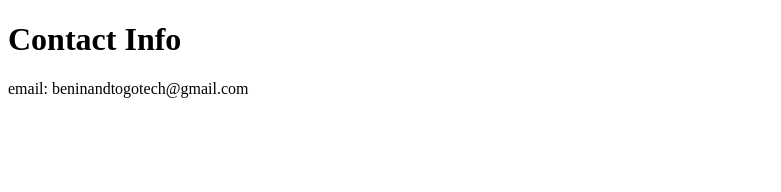
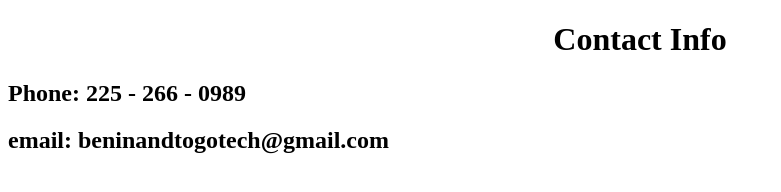
Before and after one commit to randell111/randell111.github.io, a plain HTML site: page beninandtogocontactinfo.html in a window 1280 px wide. Shown: the whole page, without its empty margins (0-781 px from the left). Drawn offline with Linux system fonts and the light colour scheme.

Commit message:
Update beninandtogocontactinfo.html

```diff
--- a/beninandtogocontactinfo.html
+++ b/beninandtogocontactinfo.html
@@ -1,7 +1,8 @@
 <!DOCTYPE html>
 <html>
 <body>
-<h1>Contact Info</h1>
-<p>email:  beninandtogotech@gmail.com</p>
+<h1 align="center">Contact Info</h1>
+<h2>Phone:  225 - 266 - 0989</h2>
+<h2>email:  beninandtogotech@gmail.com</h2>
 </body>
 </html>
```
